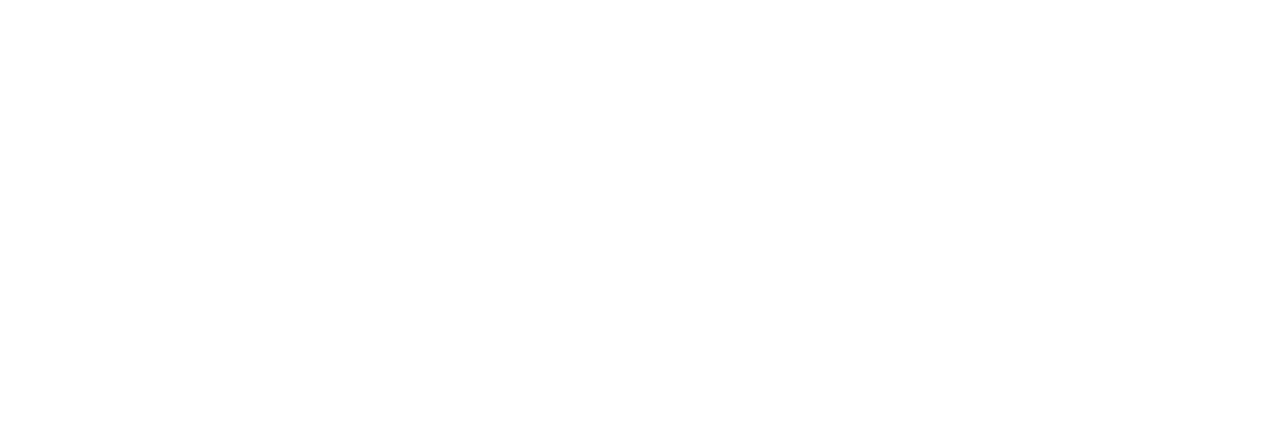
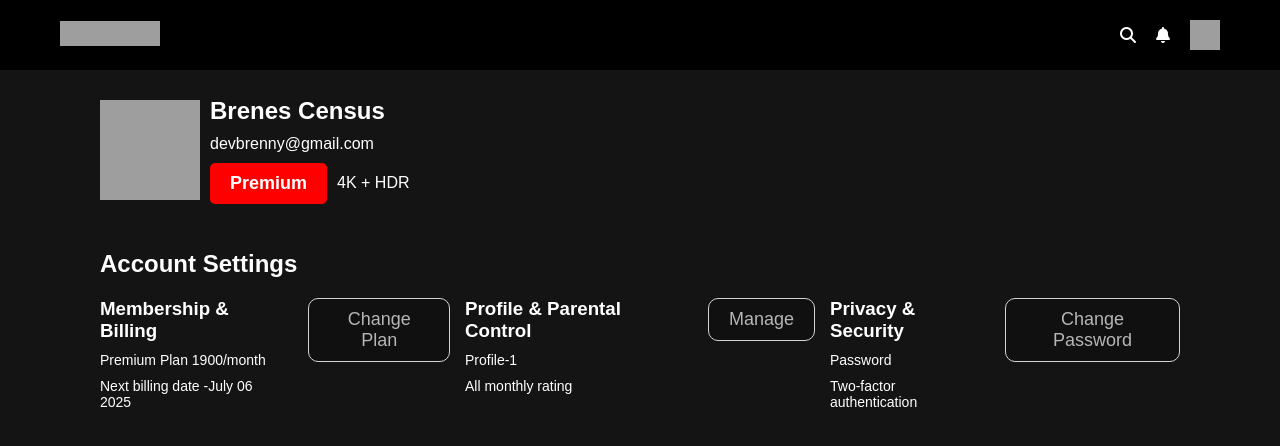
Before and after one commit to brenescensus/Netflix-clone, a plain HTML site: page profile.html in a window 1280 px wide. Drawn offline with Linux system fonts and the light colour scheme; grey boxes are pictures that could not be loaded.

Commit message:
profile page

```diff
--- a/index.html
+++ b/index.html
@@ -553,5 +553,6 @@
             </div>
 
         </footer>
+        <script src="script.js" ></script>
 </body>
 </html>
--- /dev/null
+++ b/profile.css
@@ -0,0 +1,102 @@
+*{
+    margin: 0;
+    padding: 0;
+    box-sizing: border-box;
+}
+body{
+    background-color: #141414;
+    color: #fff;
+    font-family: Arial, Helvetica, sans-serif;
+
+}
+
+.profile-details{
+    padding: 0 100px;
+    margin-top: 70px;
+    height: 20vh;
+    display:flex;
+    align-items: center;
+    /* justify-content: flex-start; */
+    gap: 10px;
+    margin-bottom: 20px;
+}
+.profile-icon {
+  height: 100px;
+  width: 100px;
+  cursor: pointer;
+}
+
+.profile-info-btn{
+    display: flex;
+    align-items: center;
+    gap: 10px;
+}
+.profile-info, .profile-info-details{
+    display: flex;
+    flex-direction: column;
+    gap: 10px;
+}
+.btn{
+    padding: 10px 20px;
+    border-radius: 5px;
+    border: none;
+    font-size: 18px;
+    font-weight: 600;
+    cursor: pointer;
+    display: flex;
+    align-items: center;
+    gap: 10px;
+}
+.btn-premium{
+    background-color: red;
+    color: #fff;
+}
+.account-settings-section
+{
+    padding: 0 100px;
+    display: flex;
+    flex-direction: column;
+    gap: 20px;
+}
+.account-settings
+{
+    /* background: linear-gradient(
+        to bottom,
+        rgba(0, 0, 0, 0.7) 0%,
+        rgba(0, 0, 0, 0.3) 100%
+      ); */
+    display: grid;
+    grid-template-columns: repeat(auto-fit,minmax(300px,1fr));
+    gap: 15px;
+
+}
+.account-settings-item{
+    display: flex;
+    gap:23px;
+    /* border: 1px solid #d5d3d3; */
+    justify-content: space-between;
+
+}
+.account-settings-item-left{
+    display: flex;
+    flex-direction: column;
+    gap: 10px;
+}
+.account-settings-item-left p{
+    font-size: 14px;
+    font-weight:200;
+}
+
+.account-settings-item-right{
+    display: flex;
+    flex-direction: column;
+    gap: 10px;
+    background-color: transparent;
+}
+.btn-plan{
+    background-color: rgb(16, 16, 16);
+    color: #b7b6b6;
+    border: #d5d3d3 1px solid;
+    border-radius: 10px;
+    font-weight: 400;
+}
--- a/profile.html
+++ b/profile.html
@@ -0,0 +1,109 @@
+<!DOCTYPE html>
+<html lang="en">
+  <head>
+    <meta charset="UTF-8" />
+    <meta name="viewport" content="width=device-width, initial-scale=1.0" />
+    <title>Netflix-Profile</title>
+    <link rel="stylesheet" href="style.css" />
+    <link
+      rel="stylesheet"
+      href="https://cdnjs.cloudflare.com/ajax/libs/font-awesome/6.7.2/css/fontawesome.min.css"
+    />
+    <link
+      rel="stylesheet"
+      href="https://cdnjs.cloudflare.com/ajax/libs/font-awesome/6.7.2/css/all.min.css"
+    />
+    <link rel="stylesheet" href="profile.css" />
+  </head>
+  <body class="profile-page">
+    <nav class="navbar">
+      <div class="navbar-brand">
+        <img
+          src="https://upload.wikimedia.org/wikipedia/commons/thumb/0/08/Netflix_2015_logo.svg/500px-Netflix_2015_logo.svg.png"
+          alt=""
+          class="logo"
+        />
+      </div>
+      <!-- <div class="navbar-nav">
+        <a class="navlink" href="#">Home</a>
+        <a class="navlink" href="#">TV Shows</a>
+        <a class="navlink" href="#">New & Popular</a>
+        <a class="navlink" href="#">Shows</a>
+        <a class="navlink" href="#">Movies</a>
+        <a class="navlink" href="#">Categories</a>
+        <a class="navlink" href="#">My List</a>
+      </div> -->
+      <div class="nav-right">
+        <i class="fa fa-search"></i>
+        <i class="fa fa-bell"></i>
+        <img
+          src="https://wallpapers.com/images/hd/netflix-profile-pictures-1000-x-1000-vnl1thqrh02x7ra2.jpg"
+          alt=""
+          class="profile-pic"
+        />
+      </div>
+    </nav>
+
+    <div class="profile-details">
+      <div class="profile-icon">
+        <img
+          src="https://wallpapers.com/images/hd/netflix-profile-pictures-1000-x-1000-vnl1thqrh02x7ra2.jpg"
+          alt=""
+          class="profile-icon"
+        />
+      </div>
+      <div class="profile-info">
+        <div class="profile-info-details">
+          <h2 class="profile-title">Brenes Census</h2>
+          <p class="profile-email">devbrenny@gmail.com</p>
+        </div>
+        <div class="profile-info-btn">
+          <button class="btn btn-premium">Premium</button>
+          <p class="info">4K + HDR</p>
+        </div>
+      </div>
+    </div>
+
+    <section class="account-settings-section">
+      <h1 class="section-title">Account Settings</h1>
+      <div class="account-settings">
+        <div class="account-settings-item">
+          <div class="account-settings-item-left">
+            <h3 class="account-settings-title">Membership & Billing</h3>
+            <p class="account-settings-description">Premium Plan 1900/month</p>
+            <p class="account-settings-description">
+              Next billing date -July 06 2025
+            </p>
+          </div>
+          <div class="account-settings-item-right">
+            <button class="btn btn-plan">Change Plan</button>
+          </div>
+        </div>
+        <div class="account-settings-item">
+          <div class="account-settings-item-left">
+            <h3 class="account-settings-title">Profile & Parental Control</h3>
+            <p class="account-settings-description">Profile-1</p>
+            <p class="account-settings-description">
+            All monthly rating
+            </p>
+          </div>
+          <div class="account-settings-item-right">
+            <button class="btn btn-plan">Manage</button>
+          </div>
+        </div>
+        <div class="account-settings-item">
+          <div class="account-settings-item-left">
+            <h3 class="account-settings-title">Privacy & Security</h3>
+            <p class="account-settings-description">Password</p>
+            <p class="account-settings-description">
+              Two-factor authentication
+            </p>
+          </div>
+          <div class="account-settings-item-right">
+            <button class="btn btn-plan">Change Password</button>
+          </div>
+        </div>
+      </div>
+    </section>
+  </body>
+</html>
--- a/script.js
+++ b/script.js
@@ -1,4 +1,4 @@
-window.assEventListener('scroll',()=>{
+window.addEventListener('scroll',()=>{
     const navbar=document.querySelector('.navbar');
     if(window.scrollY>100){
         navbar.classList.add('scrolled');
```
